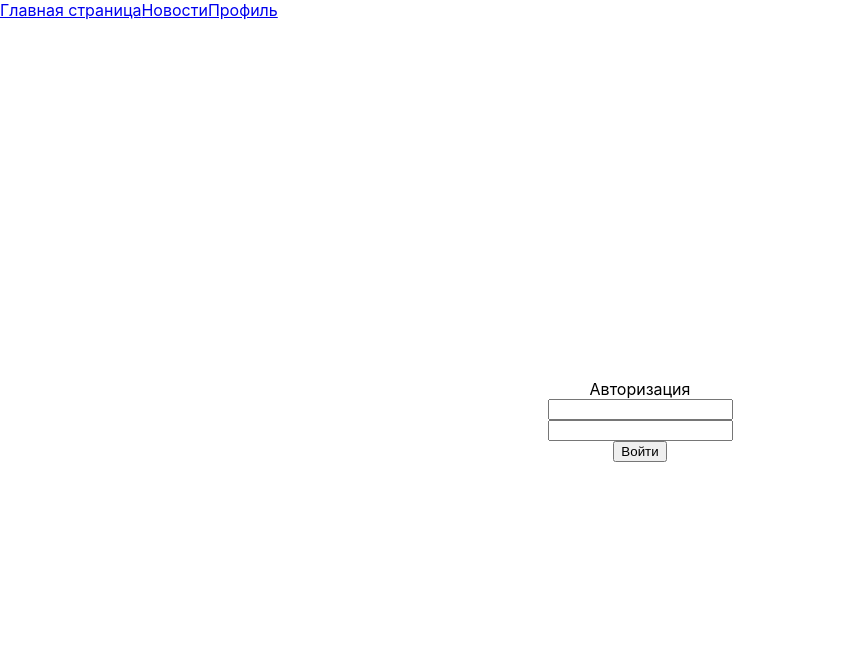
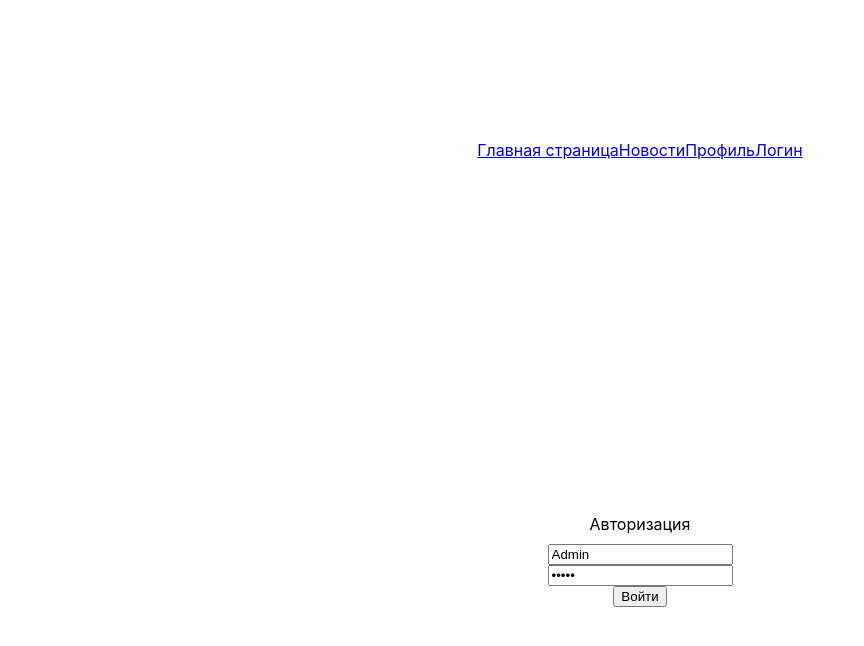
Before and after one commit to Azat74/maxpfrontend-tz1, a React (Create React App) app: page /login in a window 1280 px wide. Shown: the top 646 px of the page, without its empty margins (0-864 px from the left). Built offline with nearby package versions, Linux system fonts and the light colour scheme; the HTML template or start-up script is replaced by a standard one.

Commit message:
add ground-work

```diff
--- a/src/App.jsx
+++ b/src/App.jsx
@@ -13,7 +13,10 @@ import {
   Redirect
 } from 'react-router-dom'
 
-const renderRoutes = routes => {
+const renderRoutes = (routes, loginActon) => {
+  if (fakeAuth.isAuthenticated === true) {
+    return <Redirect to={{ pathname: '/profile', state: { from: '/' } }} />
+  } else {
     return (
       <Switch>
         {[
@@ -24,6 +27,7 @@ const renderRoutes = routes => {
                 <Route
                   path={route.path}
                   exact={exact}
+                  key={route.path}
                   render={props => <route.component {...props} />}
                 />
               )
@@ -31,19 +35,38 @@ const renderRoutes = routes => {
               return (
                 <PrivateRoute
                   path={route.path}
+                  key={route.path}
                   exact={exact}
                   component={route.component}
                 />
               )
             }
           }),
-        <Route render={Page404} />
+          <LoginRoute
+            path={'/login'}
+            exact={false}
+            key={'/login'}
+            loginAction={loginActon}
+            component={LoginPage}
+          />,
+          <Route key={'/page404'} render={Page404} />
         ]}
       </Switch>
     )
   }
+}
 
-const adminUser = { login: 'Admin', password: 12345 }
+const adminUser = { login: 'Admin', password: '12345' }
+
+const validationAdmin = (login = '', password = '') => {
+  const adminLogin = adminUser.login
+  const adminPassword = adminUser.password
+  if (login === adminLogin && password === adminPassword) {
+    return true
+  } else {
+    return false
+  }
+}
 
 const fakeAuth = {
   isAuthenticated: false,
@@ -77,16 +100,31 @@ function PrivateRoute({ component: Component, ...rest }) {
   )
 }
 
+function LoginRoute({ component: Component, ...rest }) {
+  return (
+    <Route
+      {...rest}
+      render={props =>
+        !fakeAuth.isAuthenticated ? (
+          <Component {...props} />
+        ) : (
+          <Redirect
+            to={{
+              pathname: '/profile',
+              state: { from: props.location }
+            }}
+          />
+        )
+      }
+    />
+  )
+}
+
 const routes = [
   {
     path: '/',
     component: IndexPage,
     name: 'Главная страница'
-  },
-  {
-    path: '/login',
-    component: LoginPage,
-    name: 'Авторизация'
   },
   {
     path: '/profile',
@@ -102,6 +140,16 @@ const routes = [
 ]
 
 class App extends Component {
+  state = {
+    isAuthenticated: false
+  }
+  loginActon = (e, login, password) => {
+    e.preventDefault()
+    console.log(e, login, password)
+    if (validationAdmin(login, password) === true) {
+      fakeAuth.authenticate()
+    }
+  }
   render() {
     return (
       <Router>
@@ -117,9 +165,12 @@ class App extends Component {
               <Link key="/profile" to="/profile">
                 Профиль
               </Link>
+              <Link key="/login" to="/login">
+                Логин
+              </Link>
             </nav>
           </header>
-          <main>{renderRoutes(routes)}</main>
+          <main>{renderRoutes(routes, this.loginActon)}</main>
         </div>
       </Router>
     )
--- a/src/App.scss
+++ b/src/App.scss
@@ -1,5 +1,26 @@
+html,
+body {
+  /*
+  background-color: rgba(0,0,0, .7);
+  color: #ffffff;
+  * {
+    color: #ffffff !important;
+  }
+  input {
+    background-color: gray;
+  }
+  */
+}
+
+header {
+  min-height: 20vh;
+  display: flex;
+  justify-content: center;
+  align-items: flex-end;
+}
+
 main {
-  min-height: 100vh;
+  min-height: 80vh;
 }
 
 .login-page {
--- a/src/components/pages/loginPage/loginPage.jsx
+++ b/src/components/pages/loginPage/loginPage.jsx
@@ -1,14 +1,39 @@
-import React from 'react'
-
+import React, { useEffect, useState } from 'react'
+import { Redirect } from 'react-router-dom'
 export default function LoginPage(props) {
+  const [login, setLogin] = useState('Admin')
+  const [password, setPassword] = useState('12345')
+  const [redirect, setRedirect] = useState(false)
+  const handleRedirect = () => {
+    return <div>test</div>
+    //return <Redirect to="/" />
+  }
+  useEffect(() => {
+    console.log(login, password)
+  })
+  if (redirect === false) {
     return (
       <div className="login-page">
-      Авторизация
-      <form>
-        <input required />
-        <input type="password" required minLength="5" />
+        <div className="login-page__title">Авторизация</div>
+        <form onSubmit={e => props.loginAction(e, login, password)}>
+          <input
+            onInput={e => setRedirect(true)}
+            defaultValue={'Admin'}
+            onChange={e => setLogin(`${e.target.value}`)}
+            required
+          />
+          <input
+            defaultValue={'12345'}
+            onChange={e => setPassword(`${e.target.value}`)}
+            type="password"
+            required
+            minLength="5"
+          />
           <button>Войти</button>
         </form>
       </div>
     )
+  } else {
+    handleRedirect()
   }
+}
```
Lines whose indentation alone changed are shown as unchanged.
